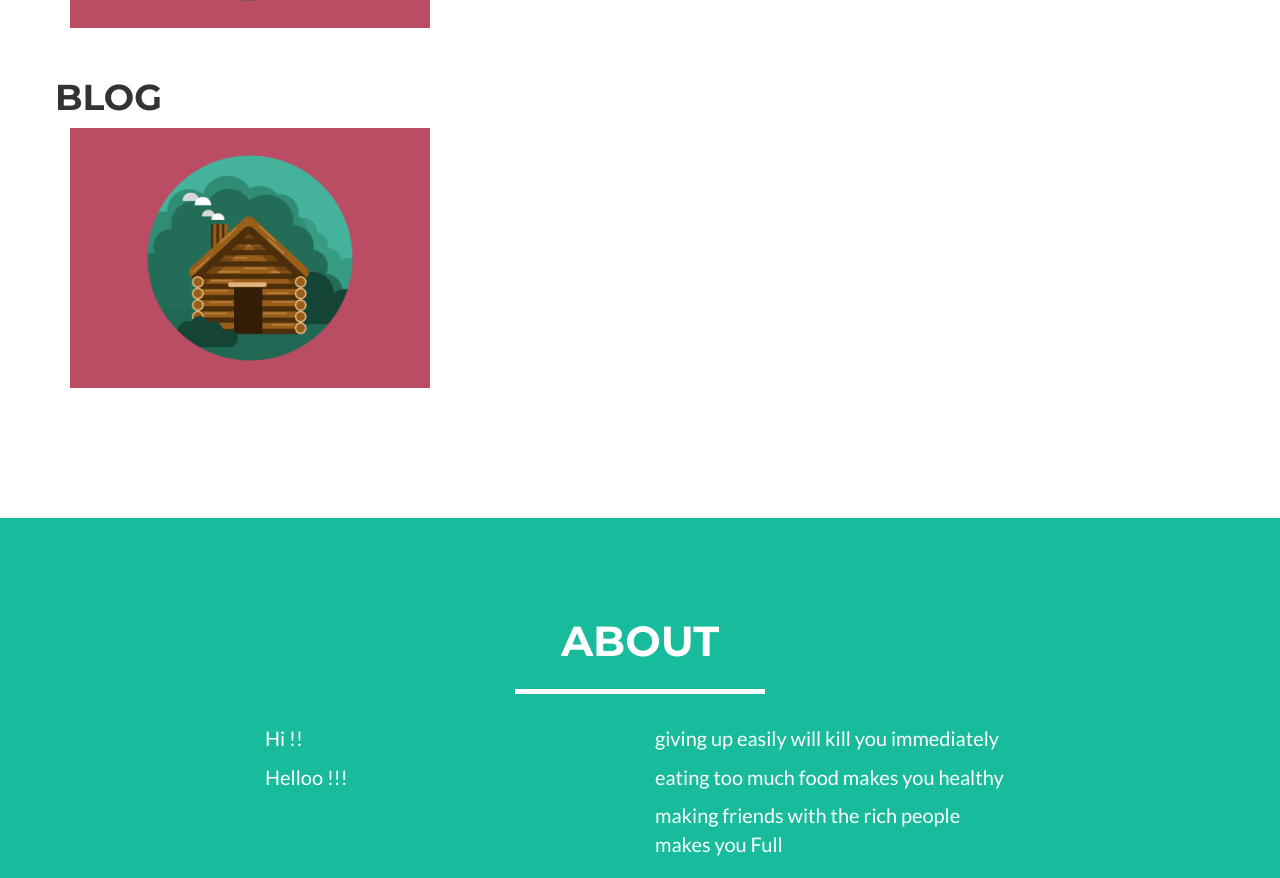
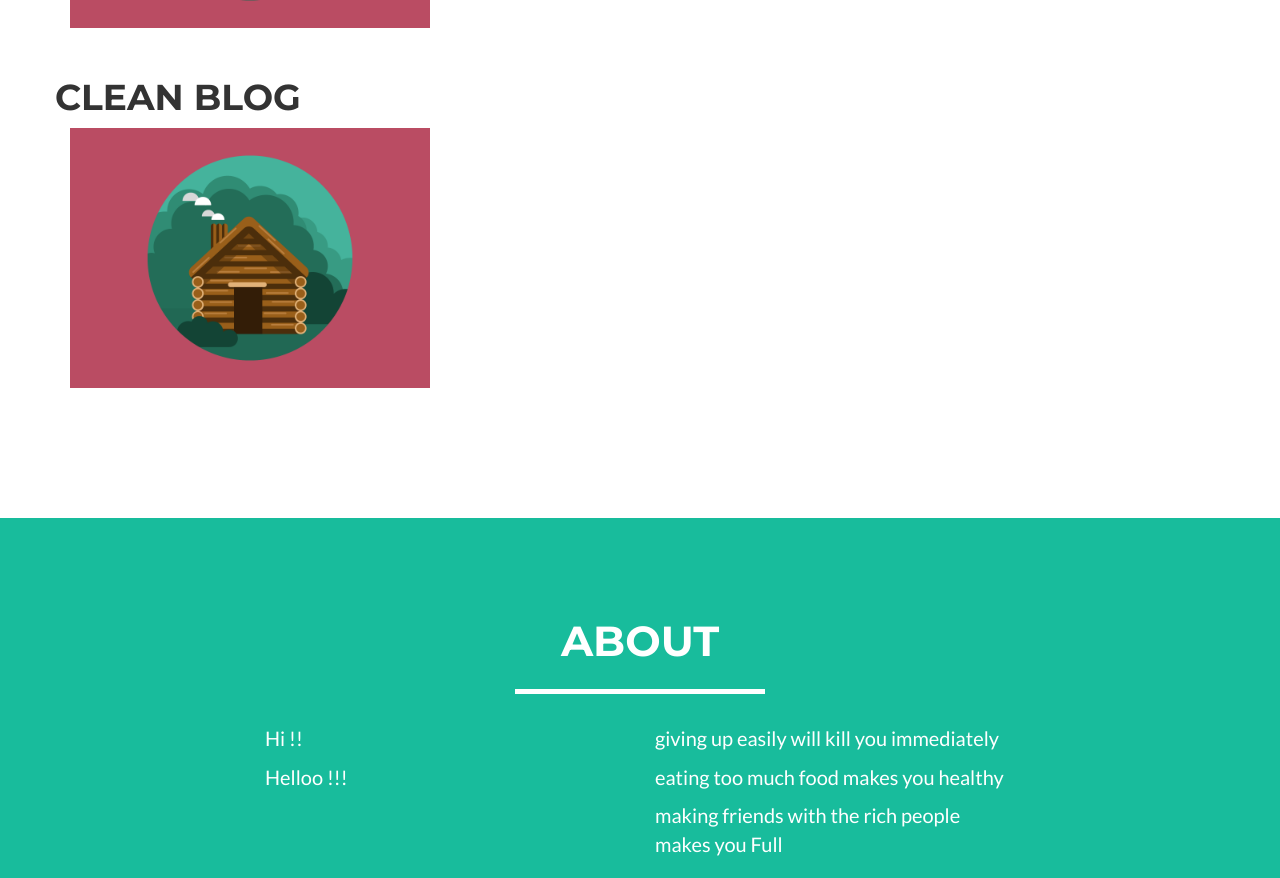
Before and after one commit to reynaguidangen/reynaguidangen.github.io, a website: page index.html in a window 1280 px wide. Shown: the part 2851-3729 px from the top of the page. Drawn offline with nearby package versions, Linux system fonts and the light colour scheme.

Commit message:
Update index.html

```diff
--- a/index.html
+++ b/index.html
@@ -159,7 +159,7 @@
                 </div>
             </div>
          <div class="row">
-                <h1>Blog</h1>
+                <h1>clean blog</h1>
                 <div class="col-sm-4 portfolio-item">
                     <a href="#portfolioModal2" class="portfolio-link" data-toggle="modal">
                         <div class="caption">
```
